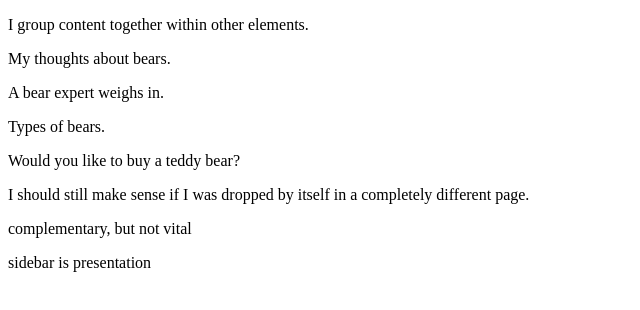
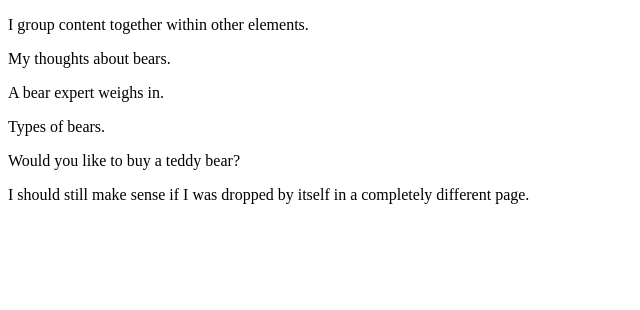
Before and after one commit to abbeyperini/gitPanic, a plain HTML site: page article-section-aside.html in a window 1280 px wide. Shown: the whole page, without its empty margins (0-640 px from the left). Drawn offline with Linux system fonts and the light colour scheme.

Commit message:
remove aside

```diff
--- a/article-section-aside.html
+++ b/article-section-aside.html
@@ -19,10 +19,6 @@
       </section>
       <article>
         <p>I should still make sense if I was dropped by itself in a completely different page.</p>
-        <aside>
-          <p>complementary, but not vital</p>
-          <p>sidebar is presentation</p>
-        </aside>
       </article>
     </main>
   </body>
```
